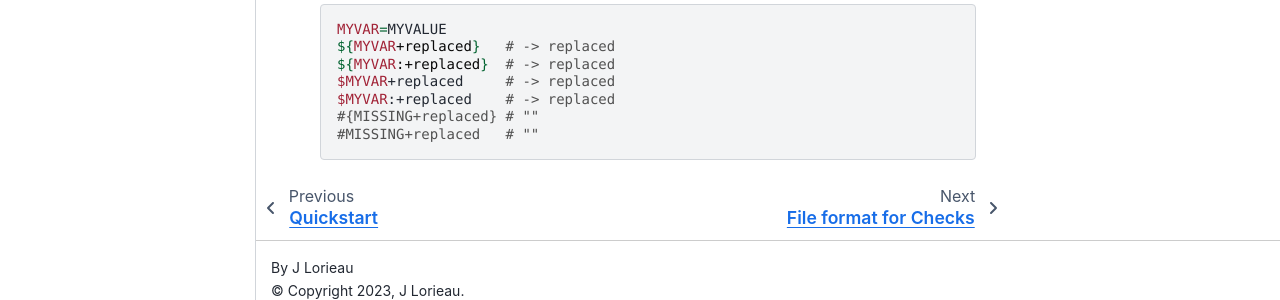
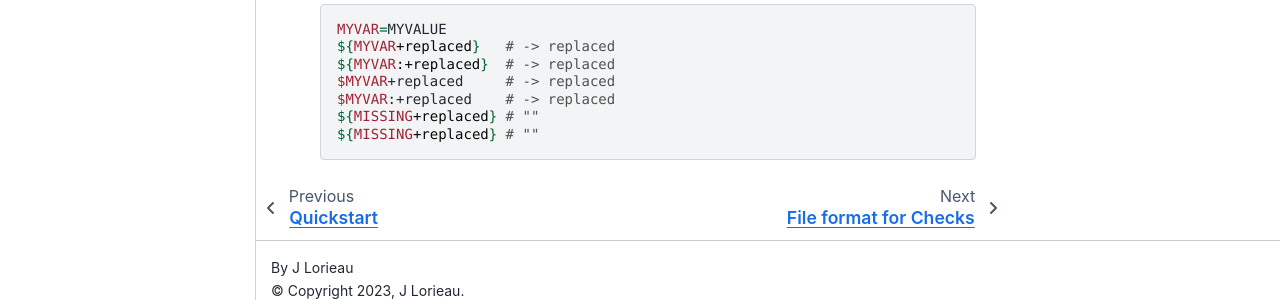
Before and after one commit to jlorieau/geomancy, a Sphinx documentation site: the page built from docs/usage/running.md, in a window 1280 px wide and 900 px high, scrolled down 3611 px. Shown: the part 582-882 px from the top of the window. Built offline with Sphinx 7.4.7 and the Sphinx Book theme 1.1.4, drawn with Linux system fonts in a browser that asks for light colours.

````diff
--- a/docs/usage/running.md
+++ b/docs/usage/running.md
@@ -221,6 +221,6 @@ environment file rules. Specifically,
     ${MYVAR:+replaced}  # -> replaced
     $MYVAR+replaced     # -> replaced
     $MYVAR:+replaced    # -> replaced
-    #{MISSING+replaced} # ""
-    #MISSING+replaced   # ""
+    ${MISSING+replaced} # ""
+    ${MISSING+replaced} # ""
     ```
````
